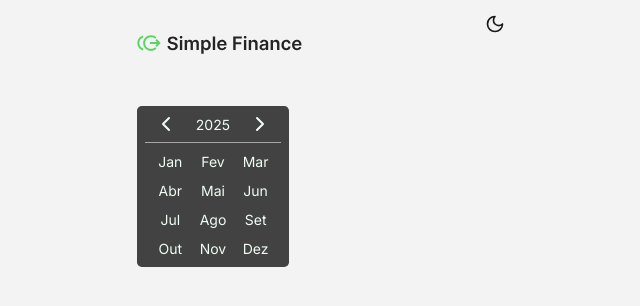
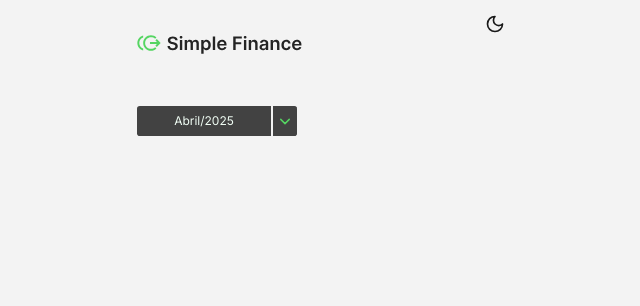
Before and after one commit to jaksondeoliveiramartins/fsc-labs-simple-finance, a Next.js app: page /test in a window 1280 px wide. Shown: the top 306 px of the page, without its empty margins (313-953 px from the left). Built offline with nearby package versions, Linux system fonts and the light colour scheme.

Commit message:
feat(ui): monthYearPicker adjustments

```diff
--- a/app/_components/MonthYearPicker.tsx
+++ b/app/_components/MonthYearPicker.tsx
@@ -1,8 +1,8 @@
 "use client";
 
-import { ChevronLeft, ChevronRight } from "lucide-react";
+import { ChevronDown, ChevronLeft, ChevronRight } from "lucide-react";
 import { useState } from "react";
-import { Months } from "../_types/months";
+import { Month, Months } from "../_types/months";
 import IPeriod from "../_interfaces/IPeriod";
 
 interface MonthYearPickerProps {
@@ -39,20 +39,38 @@ const MonthYearPicker = ({ handleOnClick }: MonthYearPickerProps) => {
       setSelectedYear(nextYear);
     }
   };
-  const getPeriod = (monthIndex: number, year: number) => {
-    const startDate = new Date(year, monthIndex - 1, 1); // Mês começa em 0, por isso o "- 1"
-    const endDate = new Date(year, monthIndex, 0); // O dia 0 do próximo mês é o último dia do mês atual
+
+  const getPeriod = (month: Month, year: number) => {
+    const startDate = new Date(year, month.index - 1, 1); // Mês começa em 0, por isso o "- 1"
+    const endDate = new Date(year, month.index, 0); // O dia 0 do próximo mês é o último dia do mês atual
+    setSelectorValue(month.name + "/" + year);
+    setOpen(false);
     return { startDate, endDate };
   };
+
+  const [isOpen, setOpen] = useState(false);
+  const [selectorValue, setSelectorValue] = useState("Abril/2025");
   return (
     <div className="myp-container">
+      <div className="myp-selector">
+        <div className="myp-text-field-seletor">{selectorValue}</div>
+        <button
+          onClick={() => {
+            setOpen(!isOpen);
+          }}
+          className="myp-button-selector"
+        >
+          <ChevronDown height={17} />
+        </button>
+      </div>
+      <div className={`myp-month-year-container ${isOpen ? "flex" : "hidden"}`}>
         <div className="myp-year">
           <div className="myp-year-left-selector" onClick={handlePreviousYear}>
-          <ChevronLeft />
+            <ChevronLeft height={20} />
           </div>
           <div className="myp-year-number">{selectedYear}</div>
           <div className="myp-year-right-selector" onClick={handleNextYear}>
-          <ChevronRight />
+            <ChevronRight height={20} />
           </div>
         </div>
         <div className="myp-months">
@@ -60,13 +78,14 @@ const MonthYearPicker = ({ handleOnClick }: MonthYearPickerProps) => {
             <div
               key={month.index}
               className="myp-month"
-            onClick={() => handleOnClick(getPeriod(month.index, selectedYear))}
+              onClick={() => handleOnClick(getPeriod(month, selectedYear))}
             >
               {month.short}
             </div>
           ))}
         </div>
       </div>
+    </div>
   );
 };
 
--- a/app/_components/css/MonthYearPicker.css
+++ b/app/_components/css/MonthYearPicker.css
@@ -1,34 +1,54 @@
 .myp-container {
-    @apply bg-[var(--default-button)] rounded-lg flex flex-col items-center justify-center w-fit px-2;
+  @apply flex w-fit min-w-40 flex-col items-center justify-center;
+}
+
+.myp-selector {
+  @apply mb-1.5 flex h-[30px] w-full gap-0.5;
+}
+
+.myp-text-field-seletor {
+  @apply flex flex-1 items-center justify-center rounded-tl-md rounded-bl-md bg-[var(--default-button)] text-[0.750rem] text-[var(--primary-foreground)];
+}
+
+.myp-button-selector {
+  @apply rounded-tr-md rounded-br-md border-t-[1px] border-b-[1px] border-[var(--default-button)] border-r-[px] bg-[var(--default-button)] text-[var(--primary)];
+}
+
+.myp-button-selector:hover {
+  @apply cursor-pointer bg-[var(--default-button)]/90 select-none;
+}
+
+.myp-month-year-container {
+  @apply w-fit flex-col items-center justify-center rounded-md bg-[var(--default-button)] px-2;
 }
 
 .myp-months,
 .myp-year {
-    @apply text-[var(--primary-foreground)];
+  @apply text-[var(--primary-foreground)];
 }
 
 .myp-year {
-    @apply border-b-[1px] border-[var(--border)]/80 w-full text-center py-1.5 flex items-center justify-around text-[0.875rem];
+  @apply flex w-full items-center justify-around border-b-[1px] border-[var(--border)]/80 py-2 text-center text-[0.750rem] select-none;
 }
 
 .myp-year-left-selector,
 .myp-year-right-selector {
-    @apply cursor-pointer;
+  @apply text-[var(--primary)];
 }
 
 .myp-year-left-selector:hover,
 .myp-year-right-selector:hover {
-    @apply bg-[var(--primary-foreground)]/20 rounded-sm text-[var(--primary)];
+  @apply cursor-pointer rounded-sm bg-[var(--primary-foreground)]/20 text-[var(--primary)] select-none;
 }
 
 .myp-months {
-    @apply grid grid-cols-3 gap-2 p-2;
+  @apply grid grid-cols-3 gap-4 px-2 py-3;
 }
 
 .myp-month {
-    @apply text-center px-1 text-[0.875rem];
+  @apply px-1 py-0.5 text-center text-[0.750rem];
 }
 
 .myp-month:hover {
-    @apply bg-[var(--primary-foreground)]/20 text-[var(--primary)] rounded-sm cursor-pointer;
+  @apply cursor-pointer rounded-sm bg-[var(--primary-foreground)]/20 text-[var(--primary)] select-none;
 }
```
Lines whose indentation alone changed are shown as unchanged.
